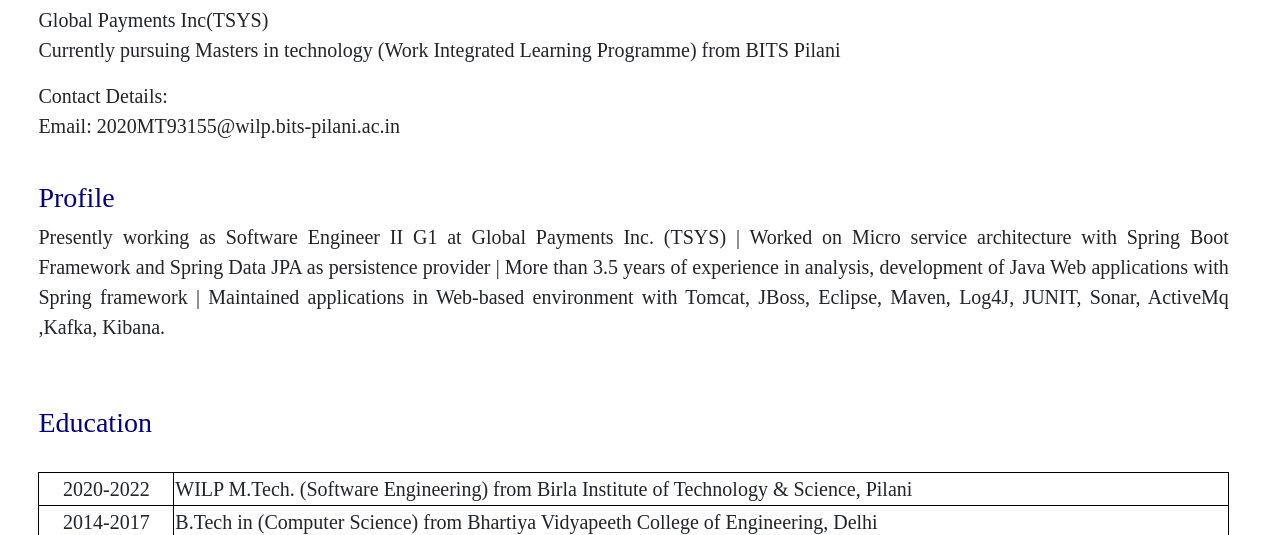
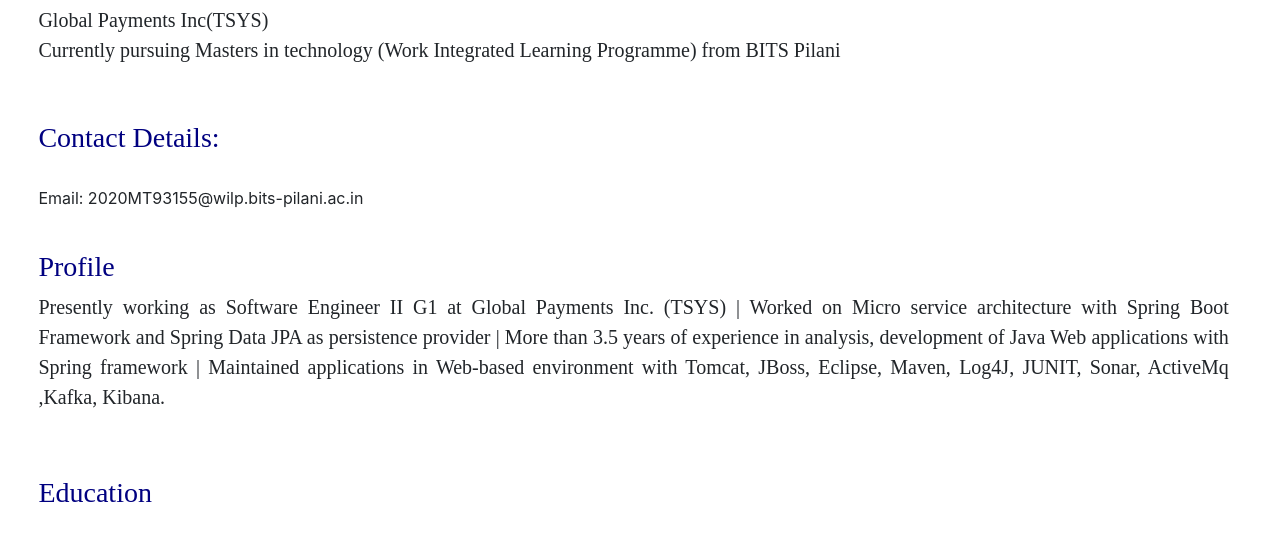
Before and after one commit to ankitjain-code/ankitjain-wiz.github.io, a plain HTML site: page index.html in a window 1280 px wide. Shown: the part 197-732 px from the top of the page. Drawn offline with nearby package versions, Linux system fonts and the light colour scheme; a web font is replaced by a local one.

Commit message:
changing contact

```diff
--- a/index.html
+++ b/index.html
@@ -60,9 +60,10 @@
 Currently pursuing Masters in technology (Work Integrated Learning Programme) from BITS Pilani
 </p>
 
-<h3 id="contact"></h3>
-<p>
+<br id="contact">
+<p><h3>
     Contact Details:
+	</h3>
     <br>
     Email: 2020MT93155@wilp.bits-pilani.ac.in
     <br>
```
